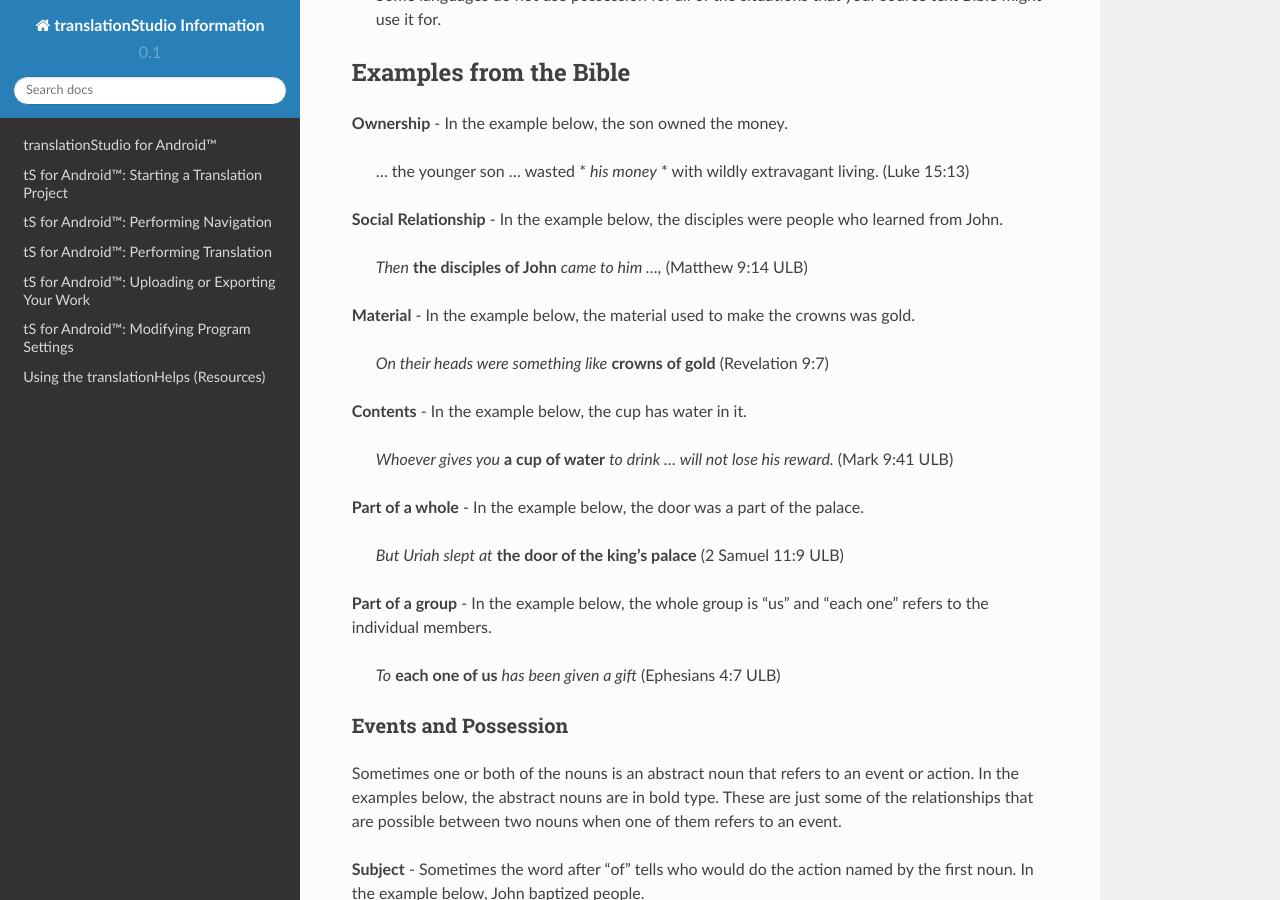
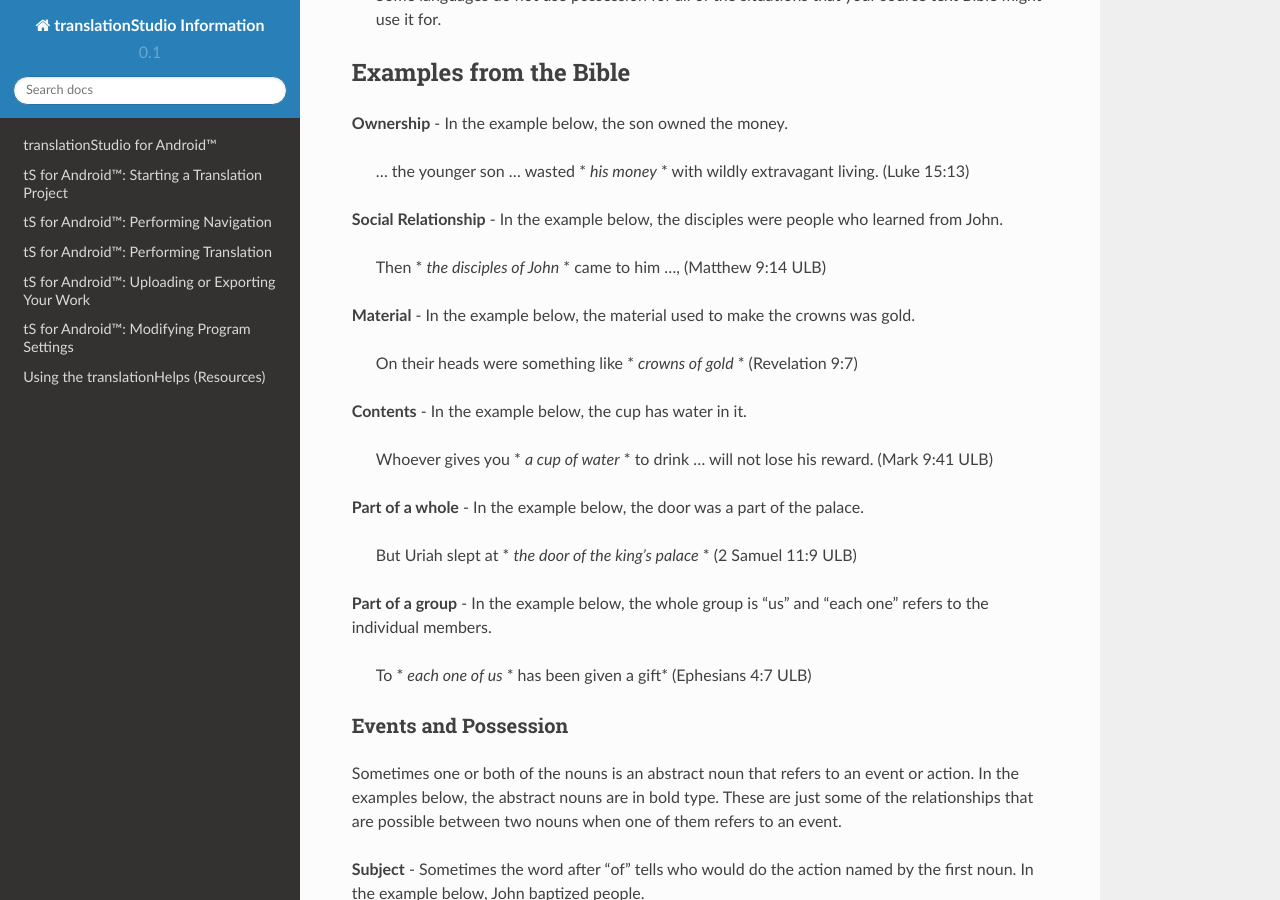
Before and after one commit to unfoldingWord-dev/translationStudio-Info, a Sphinx documentation site: the page built from docs/Possession.rst, in a window 1280 px wide and 900 px high, scrolled down 1158 px. Built offline with Sphinx 7.4.7 and the Read the Docs theme 2.0.0, drawn with Linux system fonts in a browser that asks for light colours; pages that are not in the unit, such as notebooks, are missing from menus.

```diff
--- a/docs/Possession.rst
+++ b/docs/Possession.rst
@@ -58,23 +58,23 @@ Examples from the Bible
 
 **Social Relationship** - In the example below, the disciples were people who learned from John.
 
-  *Then* **the disciples of John** *came to him …,* (Matthew 9:14 ULB)
+  Then * *the disciples of John* * came to him …, (Matthew 9:14 ULB)
 
 **Material** - In the example below, the material used to make the crowns was gold.
 
-  *On their heads were something like* **crowns of gold** (Revelation 9:7)
+  On their heads were something like * *crowns of gold* * (Revelation 9:7)
 
 **Contents** - In the example below, the cup has water in it.
 
-  *Whoever gives you* **a cup of water** *to drink … will not lose his reward.* (Mark 9:41 ULB)
+  Whoever gives you * *a cup of water* * to drink … will not lose his reward. (Mark 9:41 ULB)
 
 **Part of a whole** - In the example below, the door was a part of the palace.
 
-  *But Uriah slept at* **the door of the king's palace** (2 Samuel 11:9 ULB)
+  But Uriah slept at * *the door of the king's palace* * (2 Samuel 11:9 ULB)
 
 **Part of a group** - In the example below, the whole group is "us" and "each one" refers to the individual members.
 
-  *To* **each one of us** *has been given a gift* (Ephesians 4:7 ULB)
+  To * *each one of us* * has been given a gift* (Ephesians 4:7 ULB)
 
 Events and Possession
 ^^^^^^^^^^^^^^^^^^^^^
```
